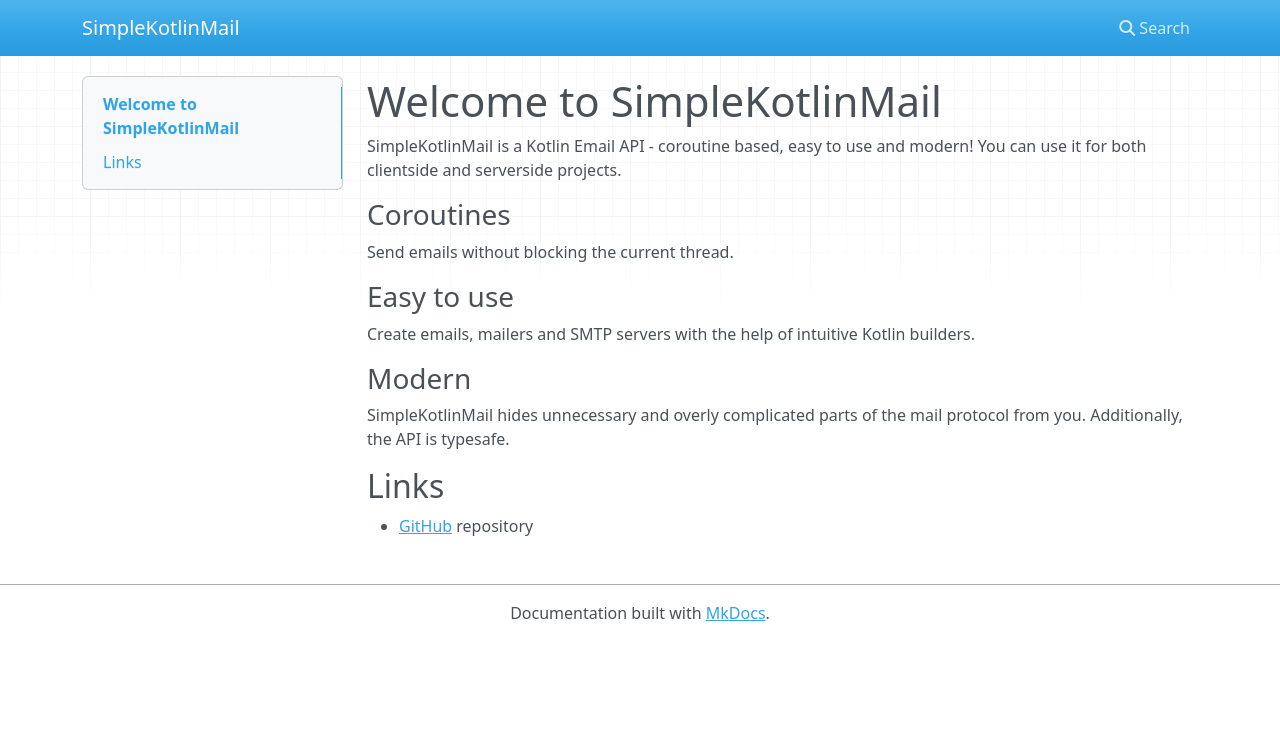
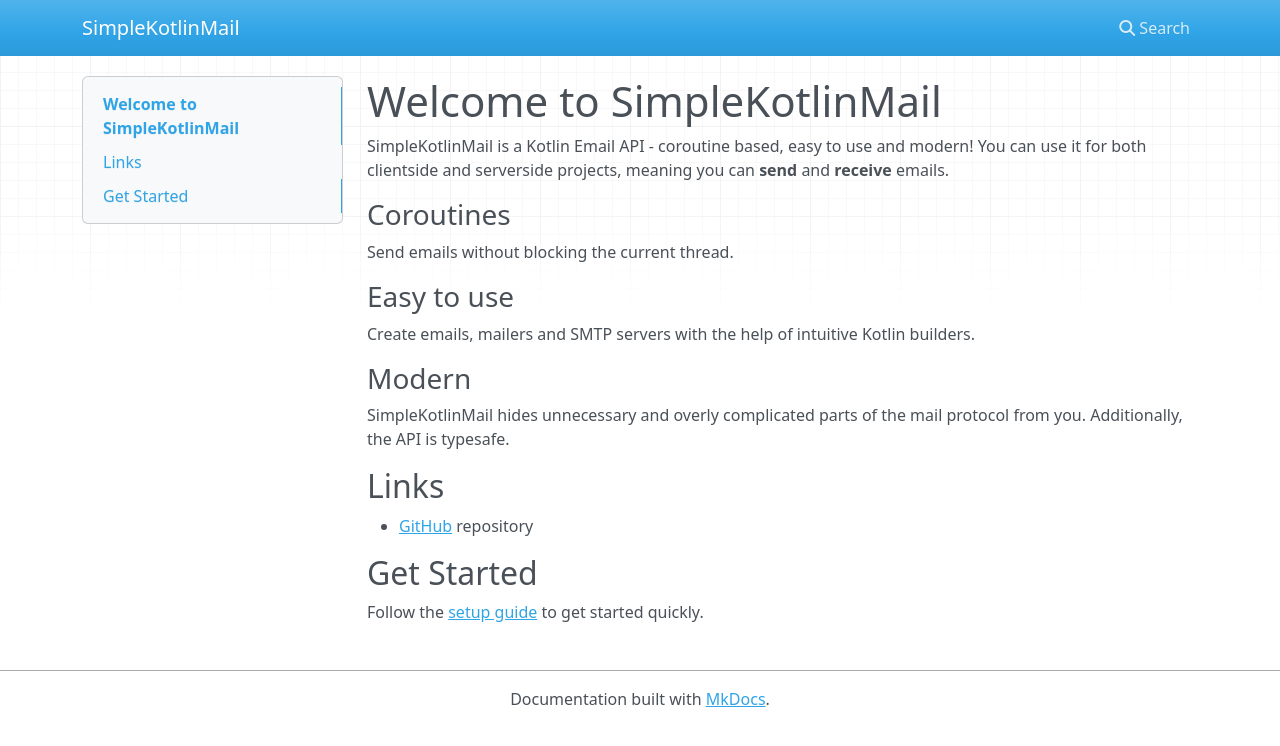
Before and after one commit to jakobkmar/SimpleKotlinMail, an MkDocs documentation site: the page built from guide/docs/index.md, in a window 1280 px wide. Shown: the top 746 px of the page. Built offline with MkDocs 1.6.1, drawn with Linux system fonts in a browser that asks for light colours; nearby versions of some CDN libraries.

Commit message:
Update index.md

```diff
--- a/guide/docs/index.md
+++ b/guide/docs/index.md
@@ -1,7 +1,7 @@
 # Welcome to SimpleKotlinMail
 
 SimpleKotlinMail is a Kotlin Email API - coroutine based, easy to use and modern!
-You can use it for both clientside and serverside projects.
+You can use it for both clientside and serverside projects, meaning you can **send** and **receive** emails.
 
 ### Coroutines
 
@@ -19,3 +19,7 @@
 ## Links
 
 - [GitHub](https://github.com/bluefireoly/SimpleKotlinMail) repository
+
+## Get Started
+
+Follow the [setup guide](setup_gradle.md) to get started quickly.
```
